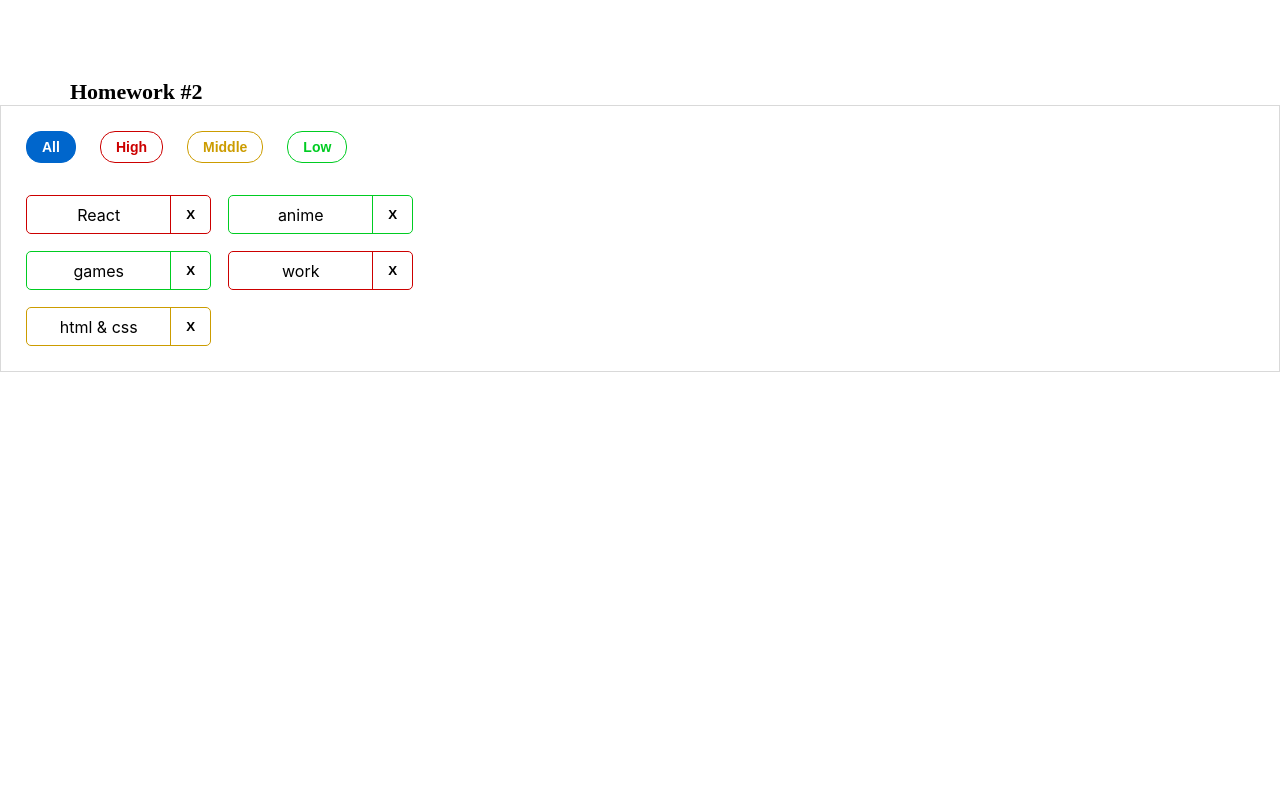
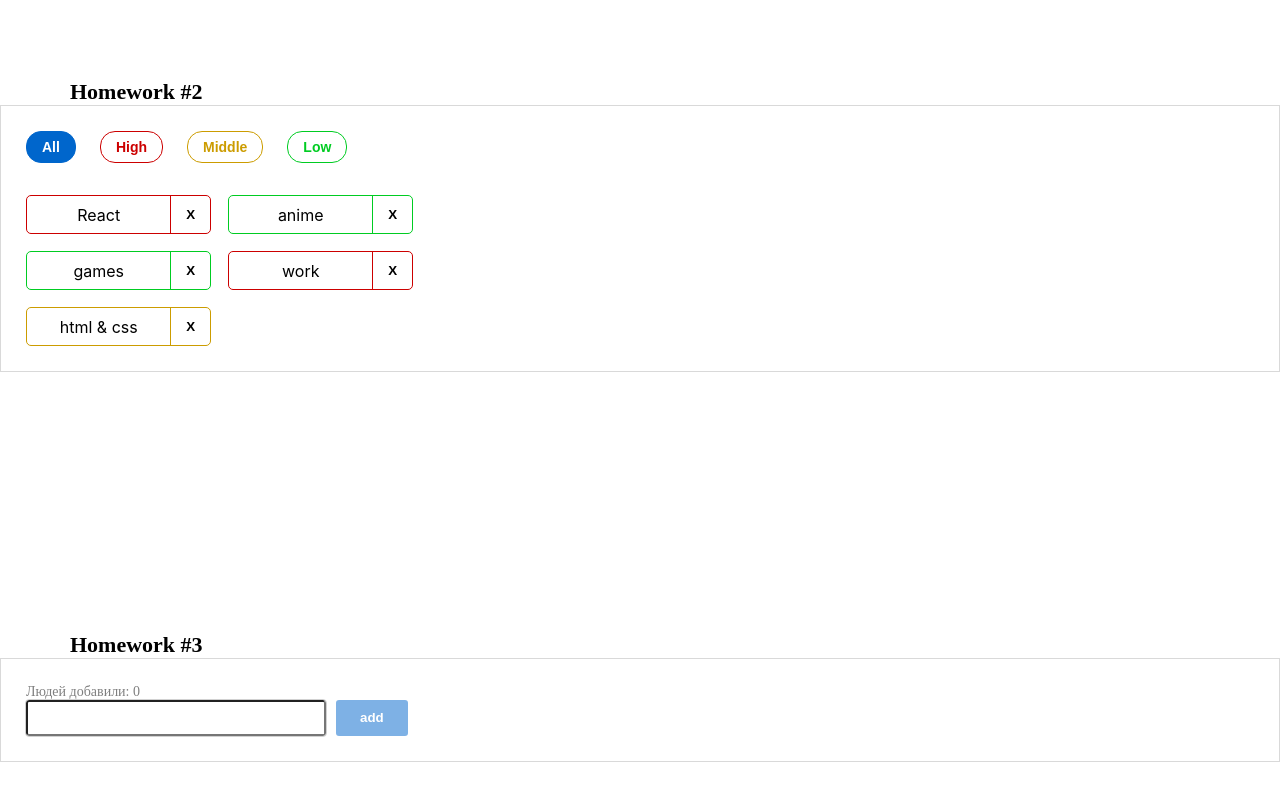
Before and after one commit to JuliaNezhel/hws2-master, a React (Create React App) app: page /pre-junior in a window 1280 px wide. Shown: the part 673-1473 px from the top of the page. Before the commit the page ends 1305 px from the top, so only its background shows below. Built offline with nearby package versions, Linux system fonts and the light colour scheme.

Commit message:
3 homework

```diff
--- a/src/s1-main/App.tsx
+++ b/src/s1-main/App.tsx
@@ -2,6 +2,7 @@ import React from 'react'
 import s from './App.module.css'
 import HW1 from '../s2-homeworks/hw01/HW1'
 import HW2 from '../s2-homeworks/hw02/HW2'
+import HW3 from './../s2-homeworks/hw03/HW3';
 
 function App() {
     return (
@@ -9,7 +10,7 @@ function App() {
             <HW1/>
             {/*раскомментировать по ходу выполнения*/}
             <HW2/>
-            {/*<HW3/>*/}
+            <HW3/>
             {/*<HW4/>*/}
 
             {/*при выполнении дз 5 и более - закомментировать здесь дз 1-4, так как они есть внутри дз 5*/}
--- a/src/s2-homeworks/hw02/HW2.tsx
+++ b/src/s2-homeworks/hw02/HW2.tsx
@@ -62,7 +62,7 @@ function HW2() {
 
         // need to fix
     }
-    console.log('d')
+
     return (
         <div id={'hw2'}>
             <div className={s2.hwTitle}>Homework #2</div>
--- a/src/s2-homeworks/hw03/Greeting.module.css
+++ b/src/s2-homeworks/hw03/Greeting.module.css
@@ -1,35 +1,68 @@
 .greetingForm {
+    font-family: Montserrat;
+    font-size: 14px;
+    font-weight: 400;
+
 }
 
 .inputAndButtonContainer {
+    display: flex;
+    gap: 10px;
+    align-items: flex-start;
 }
 
 .error {
+    color: #C00;
 }
 
 .input {
+    min-width: 300px;
+    max-width: 372px;
+    height: 36px;
+    outline: #D1D1D1 1px solid;
+    border-radius: 3px;
 }
 
 .input:focus {
+
 }
 
 .errorInput {
+    outline: #C00;
+    border: red 1px solid;
+    max-width: 372px;
+    height: 36px;
+    border-radius: 3px;
 }
 
 .button {
+    border: none;
+    background: #0066CC;
+    padding: 5px 24px;
+    height: 36px;
+    border-radius: 3px;
+    color: #FFF;
+    font-weight: 600;
+    line-height: 20px;
 }
 
 .button:focus {
+    background: #7a0152;
 }
 
 .button:active {
+    background: #013e7a;
 }
 
 .button:disabled {
+    opacity: 0.5;
 }
 
 .text {
+    color: rgba(0, 0, 0, 0.50);
 }
 
 .greeting {
+    padding-top: 10px;
+    color: rgb(0, 0, 0);
 }
--- a/src/s2-homeworks/hw03/Greeting.tsx
+++ b/src/s2-homeworks/hw03/Greeting.tsx
@@ -1,15 +1,16 @@
 import React, {ChangeEvent, KeyboardEvent} from 'react'
 import s from './Greeting.module.css'
+import { UserType } from './HW3'
 
 type GreetingPropsType = {
-    name: any // need to fix any
-    setNameCallback: any // need to fix any
-    addUser: any // need to fix any
-    onBlur: any // need to fix any
-    onEnter: any // need to fix any
-    error: any // need to fix any
-    totalUsers: any // need to fix any
-    lastUserName?: any // need to fix any
+    name: string // need to fix any
+    setNameCallback: (e: React.ChangeEvent<HTMLInputElement>) => void // need to fix any
+    addUser: () => void // need to fix any
+    onBlur: () => void // need to fix any
+    onEnter: (e: React.KeyboardEvent<HTMLInputElement>) => void // need to fix any
+    error: string // need to fix any
+    totalUsers: number // need to fix any
+    lastUserName?: string | false // need to fix any
 }
 
 // презентационная компонента (для верстальщика)
@@ -25,8 +26,9 @@ const Greeting: React.FC<GreetingPropsType> = (
         lastUserName,
     } // деструктуризация пропсов
 ) => {
-    const inputClass = s.errorInput // need to fix with (?:)
+    const inputClass = error === '' ? s.input :s.errorInput // need to fix with (?:)
 
+    // debugger
     return (
         <div id={'hw3-form'} className={s.greetingForm}>
             <div className={s.text}>
--- a/src/s2-homeworks/hw03/GreetingContainer.tsx
+++ b/src/s2-homeworks/hw03/GreetingContainer.tsx
@@ -3,18 +3,32 @@ import Greeting from './Greeting'
 import { UserType } from './HW3'
 
 type GreetingContainerPropsType = {
-    users: any // need to fix any
-    addUserCallback: any // need to fix any
+    users: UserType[] // need to fix any
+    addUserCallback: (name: string) => void // need to fix any
 }
 
-export const pureAddUser = (name: any, setError: any, setName: any, addUserCallback: any) => {
+export const pureAddUser = (name: string, setError: any, setName: (name: string) => void, addUserCallback: (name: string) => void) => {
     // если имя пустое - показать ошибку, иначе - добавить юзера и очистить инпут
+    let nameTrim = name.trim()
+    if (nameTrim !== '') {
+        addUserCallback(nameTrim)
+        setName('')
+    } else setError('Ошибка! Введите имя!')
+
 }
 
-export const pureOnBlur = (name: any, setError: any) => { // если имя пустое - показать ошибку
+export const pureOnBlur = (name: string, setError: (eror: string) => void) => { // если имя пустое - показать ошибку
+    if (name.trim() == '') {
+        setError('Ошибка! Введите имя!')
+    }
 }
 
-export const pureOnEnter = (e: any, addUser: any) => { // если нажата кнопка Enter - добавить
+export const pureOnEnter = (e: React.KeyboardEvent<HTMLInputElement>, addUser: () => void) => {
+    // если нажата кнопка Enter - добавить
+    console.log(e)
+    if (e.key === "Enter") {
+        addUser()
+    }
 }
 
 // более простой и понятный для новичков
@@ -26,28 +40,28 @@ const GreetingContainer: React.FC<GreetingContainerPropsType> = ({
     addUserCallback,
 }) => {
     // деструктуризация пропсов
-    const [name, setName] = useState<any>('') // need to fix any
-    const [error, setError] = useState<any>('') // need to fix any
+    const [name, setName] = useState<string>('') // need to fix any
+    const [error, setError] = useState<string>('') // need to fix any
 
-    const setNameCallback = (e: any) => { // need to fix any
-        setName('some name') // need to fix
+    const setNameCallback = (e: React.ChangeEvent<HTMLInputElement>) => { // need to fix any
+        setName(e.currentTarget.value) // need to fix
 
         error && setError('')
     }
     const addUser = () => {
         pureAddUser(name, setError, setName, addUserCallback)
     }
-
+    // console.log(users)
     const onBlur = () => {
         pureOnBlur(name, setError)
     }
 
-    const onEnter = (e: any) => {
+    const onEnter = (e: React.KeyboardEvent<HTMLInputElement>) => {
         pureOnEnter(e, addUser)
     }
 
-    const totalUsers = 0 // need to fix
-    const lastUserName = 'some name' // need to fix
+    const totalUsers = users.length // need to fix
+    const lastUserName = users.length > 0 ? users[users.length - 1].name : false /// need to fix
 
     return (
         <Greeting
--- a/src/s2-homeworks/hw03/HW3.tsx
+++ b/src/s2-homeworks/hw03/HW3.tsx
@@ -19,23 +19,22 @@ import GreetingContainer from './GreetingContainer'
 
 // types
 export type UserType = {
-    _id: any // need to fix any
-    name: any // need to fix any
+    _id: string // need to fix any
+    name: string
 }
 
-export const pureAddUserCallback = (name: any, setUsers: any, users: any) => { // need to fix any
-    const user = { // need to fix
-    }
+export const pureAddUserCallback = (name: string, setUsers: (user: UserType[])=>void, users: UserType[]) => { // need to fix any
+    const user = { _id: v1(), name: name}
     setUsers([...users, user])
 }
 
 const HW3 = () => {
-    const [users, setUsers] = useState<any>([]) // need to fix any
+    const [users, setUsers] = useState<UserType[]>([]) // need to fix any
 
-    const addUserCallback = (name: any) => { // need to fix any
+    const addUserCallback = (name: string) => { // need to fix any
         pureAddUserCallback(name, setUsers, users)
     }
-
+console.log(users)
     return (
         <div id={'hw3'}>
             <div className={s2.hwTitle}>Homework #3</div>
```
